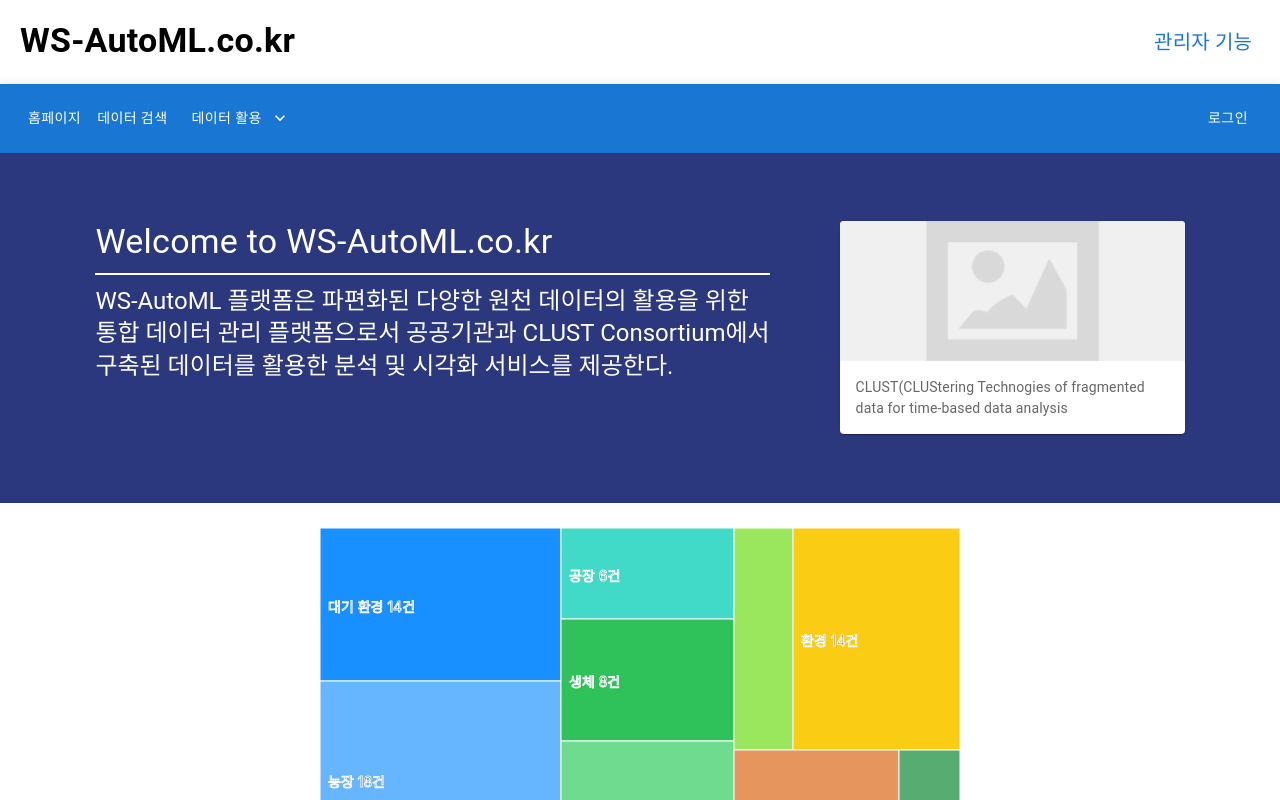
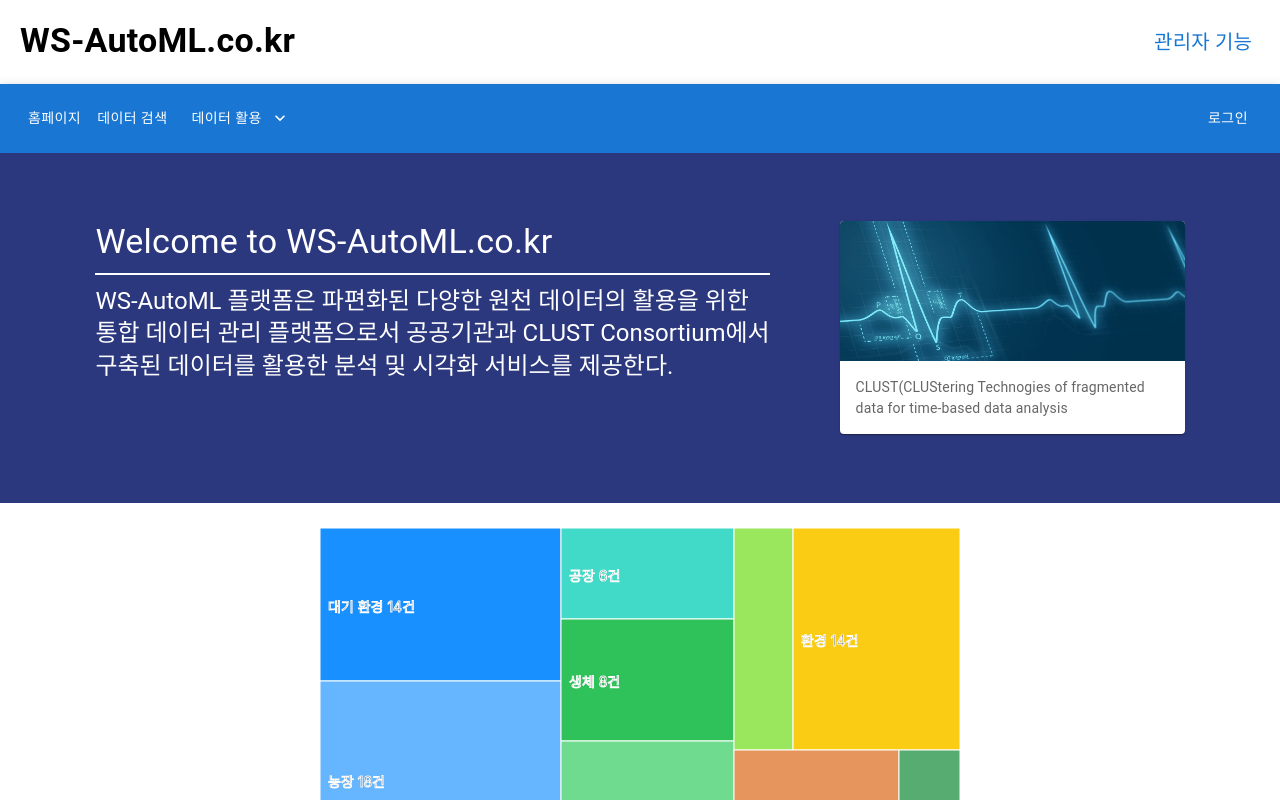
Before and after one commit to ClustProject/WSAutoMLMainWeb, a React (Create React App) app in the folder user-web/: page / in a window 1280 px wide. Shown: the top 800 px of the page. Built offline with nearby package versions, Linux system fonts and the light colour scheme.

Commit message:
feat: clust 이미지 카드 empty.png에서 clust.jpg로 교체

```diff
--- a/user-web/src/components/presentational/banner/ClustImageCard.jsx
+++ b/user-web/src/components/presentational/banner/ClustImageCard.jsx
@@ -13,7 +13,7 @@ export default function ClustImageCard() {
         <CardMedia
           component="img"
           height="140"
-          image="/static/images/cards/empty.png"
+          image="/static/images/cards/clust.jpg"
           alt="CLUST IMAGE"
         />
         <CardContent>
```
Also changed, not shown: user-web/public/static/images/cards/clust.jpg (added), user-web/public/static/images/cards/empty.png (deleted).
